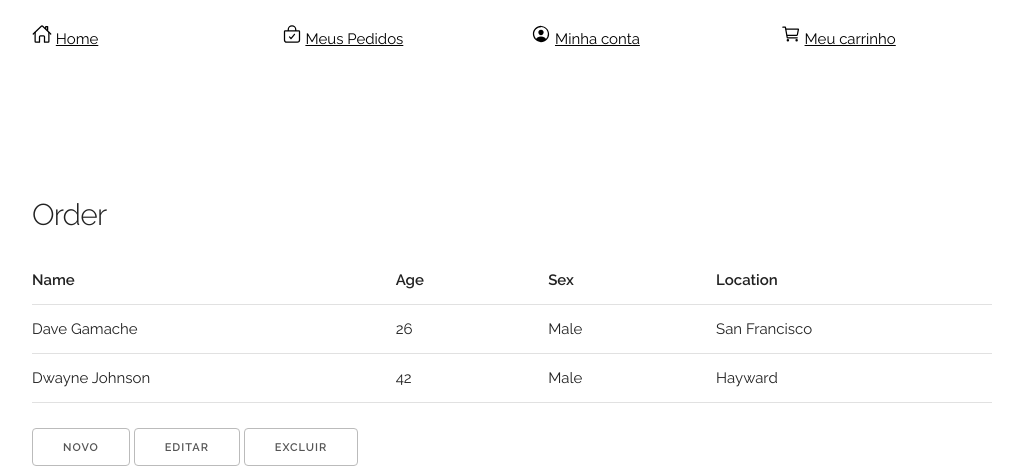
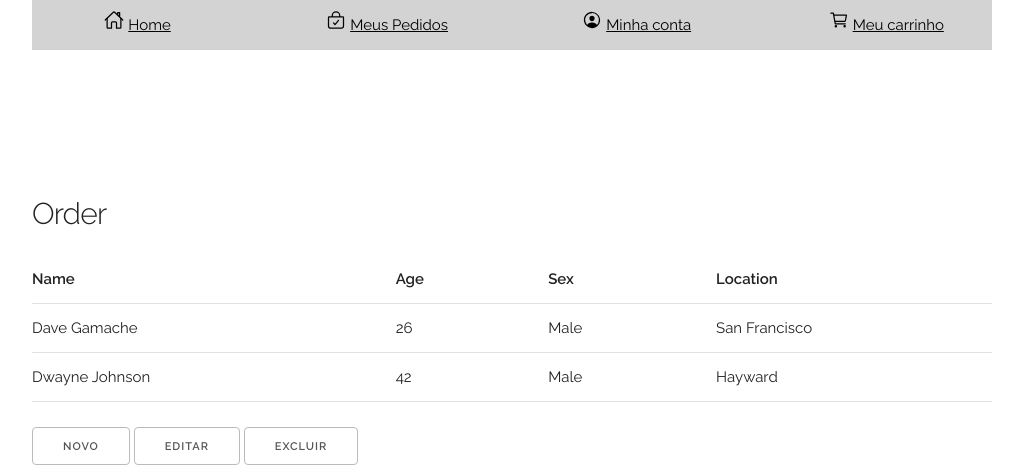
Before and after one commit to dlancioni/docker, a PHP site: page /order.php in a window 1280 px wide. Shown: the top 475 px of the page, without its empty margins (128-1151 px from the left). Run offline with PHP 8.4, Linux system fonts and the light colour scheme.

```diff
--- a/Php/html/css/main.css
+++ b/Php/html/css/main.css
@@ -1,14 +1,12 @@
 html {
-    background: #f1f1f1;
-}
-.background {
-    background:#f1f1f1;
+
 }
 
-.input_qtt {
-    width: 3em
+.top_bar {
+    background-color: lightgrey;
+    vertical-align: middle;
+    text-align: center;
+    line-height: normal;
+    height: 50px;
+    line-height: 50px;
 }
-
-.table tr {
-    text-align: center;
-}
--- a/Php/html/head.php
+++ b/Php/html/head.php
@@ -7,5 +7,6 @@
     <link rel="stylesheet" href="css/normalize.css">
     <link rel="stylesheet" href="css/skeleton.css">
     <link rel="stylesheet" href="css/custom.css">
+    <link rel="stylesheet" href="css/main.css">
     <script src="js/api.js"></script>
   </head>
--- a/Php/html/index.php
+++ b/Php/html/index.php
@@ -2,6 +2,7 @@
 <html lang="en">
 <?php include 'head.php';?>
 <body>
+
     <div class="container">
 
         <?php include 'menu_top.php';?>
--- a/Php/html/login_form.php
+++ b/Php/html/login_form.php
@@ -19,6 +19,7 @@
     <input type="button" onClick="JavaScript:callapi('api/login.php', form1, 'msg');" value="Entrar">
 
     <br>
+    <div class="font-white">David Lancioni</div>
     <br>
     <div id="msg">resultado</div>
 
--- a/Php/html/menu_top.php
+++ b/Php/html/menu_top.php
@@ -1,5 +1,6 @@
-<br>
-<div class="row">
+<div class="top_bar" >
+
+    <div class="row" >
         <div class="three columns">
             <img src="/svg/home.svg" width="20" heigth="20">
             <a href="index.php"> Home</a>
@@ -20,4 +21,5 @@
             <a href="index.php">Meu carrinho</a>
         </div>
     </div>
+</div>
 <br>
```
Lines whose indentation alone changed are shown as unchanged.
